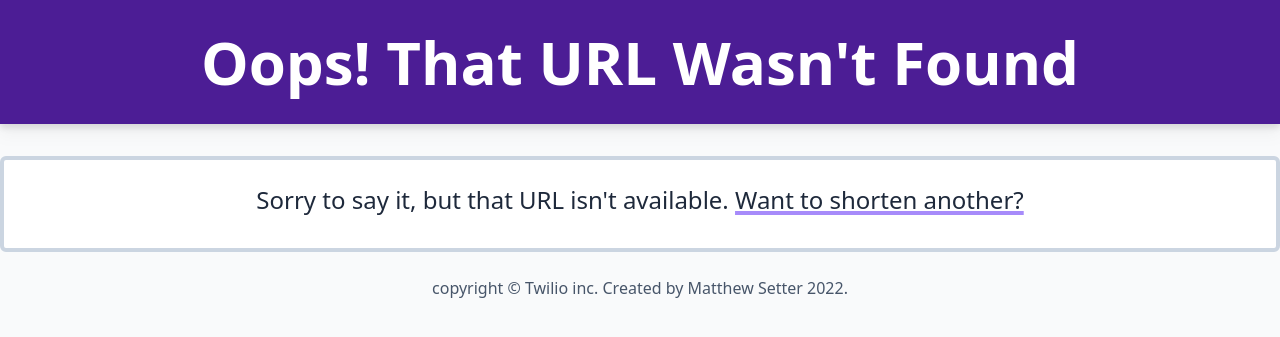
After one commit to settermjd/php-url-shortener, a PHP site: template src/templates/404.html.twig in a window 1280 px wide. The commit adds this page. Shown: the top 337 px of the page. Run offline with PHP 8.4, Linux system fonts and the light colour scheme; the template is opened without the code that fills it, so the values that code supplies are empty; style sheets or scripts are compiled from the project's sources; some libraries are stand-ins or nearby versions.

Commit message:
Add error handling to the application
This change adds Slim's ErrorMiddleware to the application's processing
pipeline and sets a custom function to handle any errors, such as 404s.
It's not an overly sophisticated setup, rather it just renders a
template saying that something could not be found. Definitely needs a
bit more finesse, with time.

```diff
--- /dev/null
+++ b/src/templates/404.html.twig
@@ -0,0 +1,10 @@
+{% extends "base.html.twig" %}
+
+{% block title %}404 URL Not Found{% endblock %}
+{% block h1_header %}Oops! That URL Wasn't Found{% endblock %}
+
+{% block content %}
+    <div class="mt-6 text-2xl text-center">
+        Sorry to say it, but that URL isn't available. <a href="/">Want to shorten another?</a>
+    </div>
+{% endblock %}
```
Also changed, not shown: public/index.php (+10 -1 lines).
